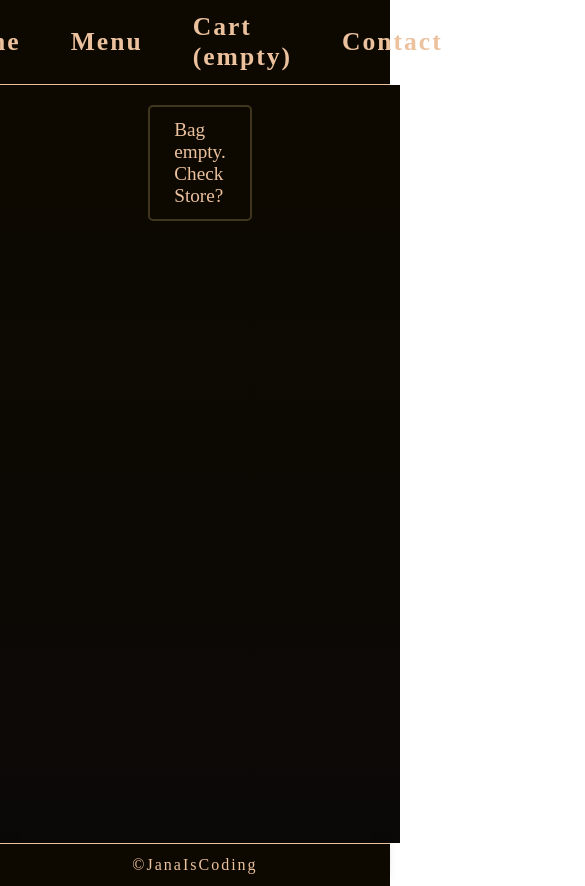
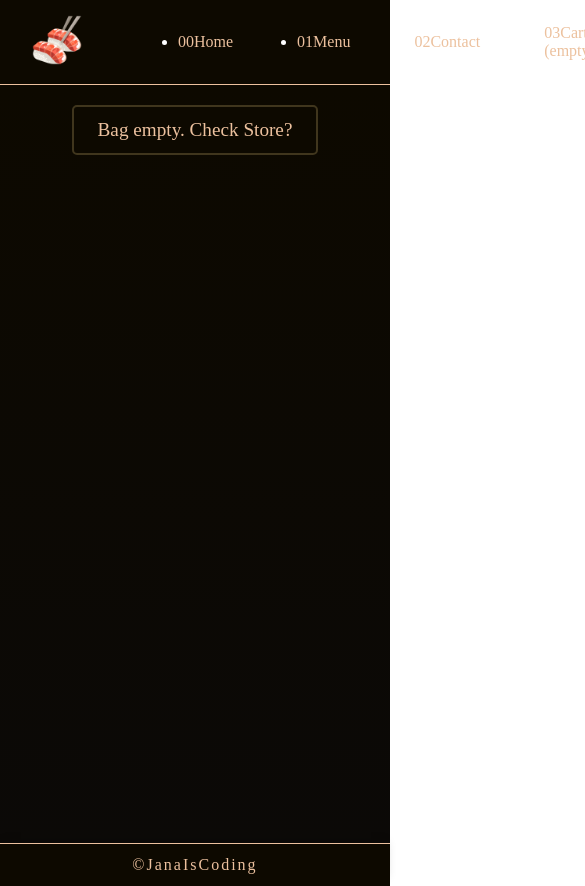
Before and after one commit to janaiscoding/shopping-cart, a React (Create React App) app: page /#/cart in a window 390 px wide. Shown: the top 886 px of the page, 585 px wide, since content can reach past the window. Built offline with nearby package versions, Linux system fonts and the light colour scheme.

Commit message:
Add logo, start working on responsiveness

```diff
--- a/src/components/MenuItem.js
+++ b/src/components/MenuItem.js
@@ -49,7 +49,7 @@ const MenuItem = ({ product, handleCartAdd, handleCartRemove }) => {
         <div className="img-handle">
           <img
             src={product.img}
-            width={300}
+            // width={300}
             height={200}
             alt={product.name}
             className="product-image"
--- a/src/styles/cart.css
+++ b/src/styles/cart.css
@@ -1,9 +1,13 @@
+/* @media (min-width: 500px) {
+  .cart-main {
+    padding: 20px;
+  }
+} */
 .cart-main {
   color: #fbfbfb;
-  gap: 20px;
   background-image: linear-gradient(#0d0900, #0b0907);
-  padding: 20px 200px;
   min-height: 85vh;
+  padding: 20px;
 }
 
 .cart-info {
--- a/src/styles/contact.css
+++ b/src/styles/contact.css
@@ -2,8 +2,8 @@
   color: #c84c4c;
   gap: 20px;
   background-image: linear-gradient(#0d0900, #0b0907);
-  height: 85vh;
-  padding: 20px 200px;
+  min-height: 85vh;
+  padding: 20px;
   display: flex;
   flex-direction: column;
   align-content: center;
--- a/src/styles/home.css
+++ b/src/styles/home.css
@@ -19,7 +19,6 @@
 .store-button,
 .reserve-button {
   padding: 0.625em 1.25em;
-  font-size: 1.2em;
   letter-spacing: 2px;
   position: relative;
   display: inline-block;
@@ -36,3 +35,8 @@
 .reserve-button:active {
   border: 2px solid #40361d;
 }
+@media (max-width: 500px) {
+  .home-main {
+    background-position: 25%;
+  }
+}
--- a/src/styles/navbar.css
+++ b/src/styles/navbar.css
@@ -1,17 +1,33 @@
-.nav-bar {
+header {
   background-color: #0d0900;
+  border-bottom: 1px solid #ecc19e;
+  position: sticky;
+  height: 10vh;
+}
+.logo{
+  margin: 2rem;
+}
+
+nav {
+  color: white;
+}
+.flex {
   display: flex;
-  border-bottom: 1px solid #ecc19e;
-  font-weight: 700;
-  letter-spacing: 2px;
-  justify-content: center;
-  gap: 50px;
-  height: 10vh;
-  font-size: 1.3rem;
+  justify-content: flex-start;
   align-items: center;
-  position: sticky;
+  gap: var(--gap, 4rem);
 }
-.nav-bar > a{
+
+nav > a {
   font-size: 1.6rem;
   letter-spacing: 2px;
 }
+
+.small-nav {
+  display: none;
+}
+@media screen and (max-width: 600px) {
+  .small-nav {
+    display: block;
+  }
+}
--- a/src/styles/store.css
+++ b/src/styles/store.css
@@ -1,20 +1,21 @@
+@media (min-width: 500px) {
+  .store-main {
+    padding: 40px;
+  }
+}
 .store-main {
-  background-image: linear-gradient(#0d0900, #0b0907);
+  background-color: #b2b4ac;
   color: #fddcc1;
-  gap: 20px;
-  display: flex;
-  align-items: center;
-  justify-content: center;
 }
 
 .all-products-wrap,
 .all-cart-wrap {
   display: grid;
-  grid-template-columns: repeat(3, 1fr);
+  grid-template-columns: repeat(auto-fill, minmax(280px, 1fr));
 }
 
 .product-item {
-  margin: 20px;
+  margin: 10px;
   padding: 20px;
   border-radius: 5px;
   background-color: #1f201c;
@@ -63,7 +64,7 @@ input {
 .custom-input {
   display: contents;
 }
-.product-bottom-info{
+.product-bottom-info {
   display: flex;
   align-items: center;
   margin-top: 5px;
--- a/src/utilities/Navbar.js
+++ b/src/utilities/Navbar.js
@@ -1,18 +1,53 @@
 import React from "react";
 import { Link } from "react-router-dom";
 import "../styles/navbar.css";
+import logo from "../assets/sushi.png";
 
 const Navbar = ({ totalQuant }) => {
+  const toggleNav = (e) => {
+    let myButton = document.querySelector(".nav-bar");
+    if (myButton.className === "nav-bar") {
+      myButton.className += " responsive";
+    } else {
+      myButton.className = "nav-bar";
+    }
+  };
+
   return (
     <>
-      <nav className="nav-bar">
-        <Link to="/">Home</Link>
-        <Link to="/menu">Menu</Link>
-        <Link to="/cart">
-          Cart ({totalQuant === 0 ? "empty" : totalQuant}){" "}
-        </Link>
-        <Link to="/contact">Contact</Link>
-      </nav>
+      <header className="flex">
+        <div>
+          <img className="logo" src={logo} alt="sushi logo" width={50} />
+        </div>
+        <nav>
+          <ul id="primary-navigation" className="primary-navigation flex">
+            <li className="active">
+              <Link to="/">
+                <span aria-hidden="true">00</span>Home
+              </Link>
+            </li>
+            <li className="active">
+              <Link to="/menu">
+                <span aria-hidden="true">01</span>Menu
+              </Link>
+            </li>
+            <li className="active">
+              <Link to="/contact">
+                <span aria-hidden="true">02</span>Contact
+              </Link>
+            </li>
+            <li className="active">
+              <Link to="/cart">
+                <span aria-hidden="true">03</span>Cart (
+                {totalQuant === 0 ? "empty" : totalQuant})
+              </Link>
+            </li>
+          </ul>
+        </nav>
+        <button onClick={toggleNav} className="nav-toggle">
+          R
+        </button>
+      </header>
     </>
   );
 };
```
Also changed, not shown: src/assets/sushi.png (added), 1 other file (tests, documents, lock files or other folders).
